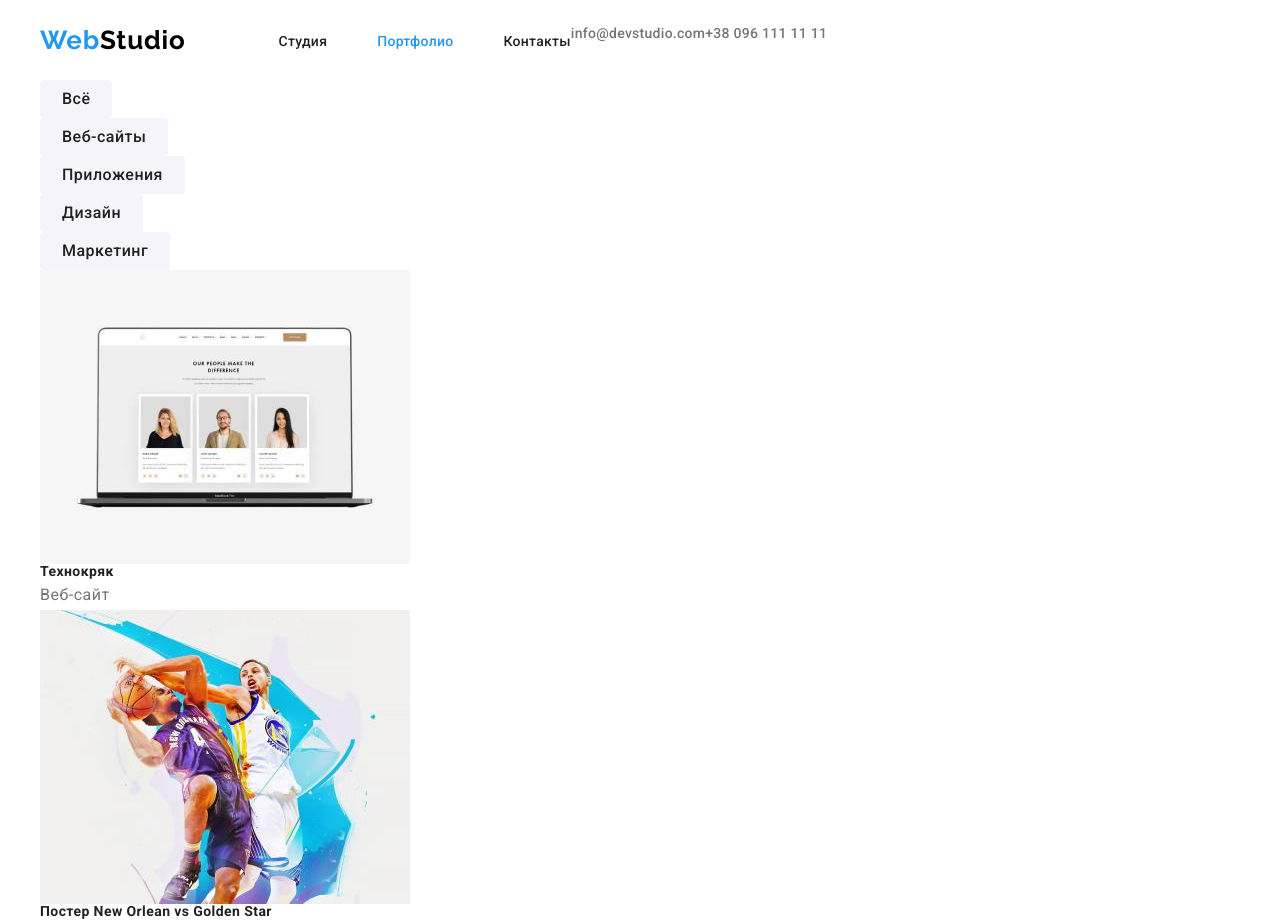
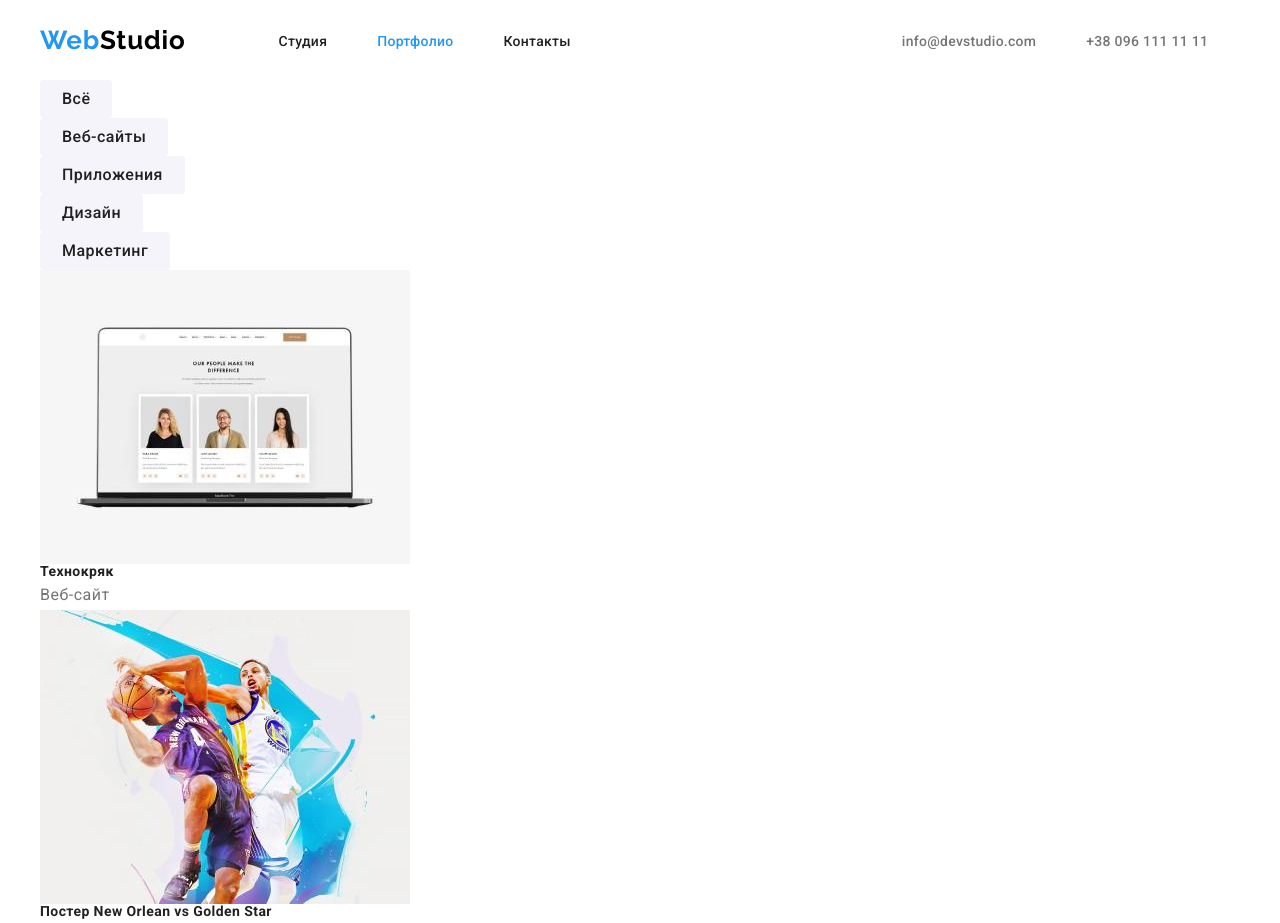
Before and after one commit to polygor1/goit-markup-hw-03, a plain HTML site: page portfolio.html in a window 1280 px wide. Shown: the top 923 px of the page. Drawn offline with Linux system fonts and the light colour scheme.

Commit message:
2105271510

```diff
--- a/css/styles.css
+++ b/css/styles.css
@@ -72,27 +72,23 @@ body {
 .logoweb {
   color: var(--logo-color);
 }
-
 .address {
   margin-right: 50px;
 }
-
 .nav-list {
   display: flex;
 }
 .eadress {
   color: var(--regular-color);
   display: flex;
+  align-items: center;
 }
-
 .eadr-tel {
   margin-left: 50px;
 }
 .eadr-mail {
   margin-left: 331px;
-  align-items: center;
 }
-
 .navigation {
   color: var(--title-color);
   display: flex;
--- a/portfolio.html
+++ b/portfolio.html
@@ -36,14 +36,10 @@
                 </ul>
             </nav>
             <!-- e-Adress -->
-            <ul class="eadress">
-                <li class="eadr-item">
-                    <a class="eadr-item-str" href="mailto:info@devstudio.com">info@devstudio.com</a>
-                </li>
-                <li class="eadr-item">
-                    <a class="eadr-item-str" href="tel:+380961111111">+38 096 111 11 11</a>
-                </li>
-            </ul>
+            <div class="eadress">
+                <a class="eadr-mail" href="mailto:info@devstudio.com">info@devstudio.com</a>
+                <a class="eadr-tel" href="tel:+380961111111">+38 096 111 11 11</a>
+            </div>
         </div>
     </header>
 
```
Also changed, not shown: index.html (+4 -8 lines).
